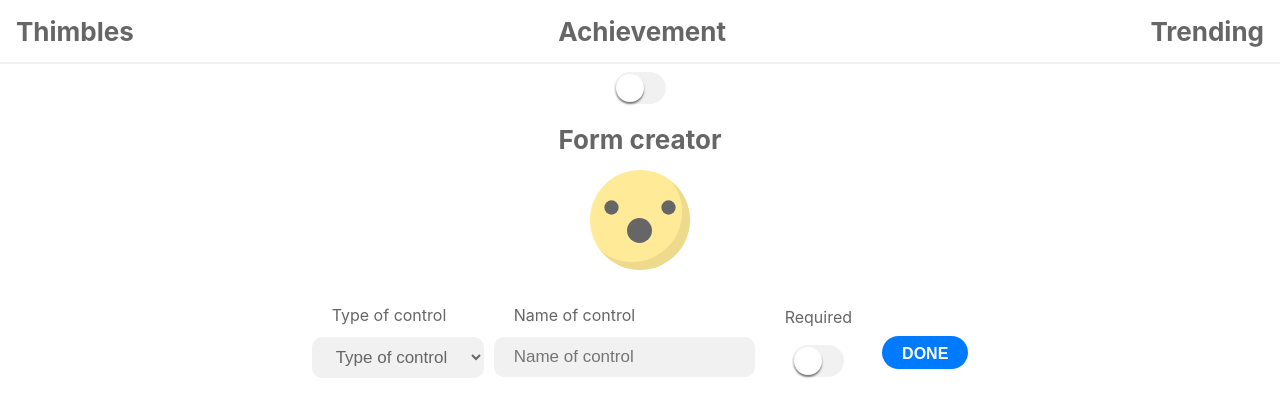
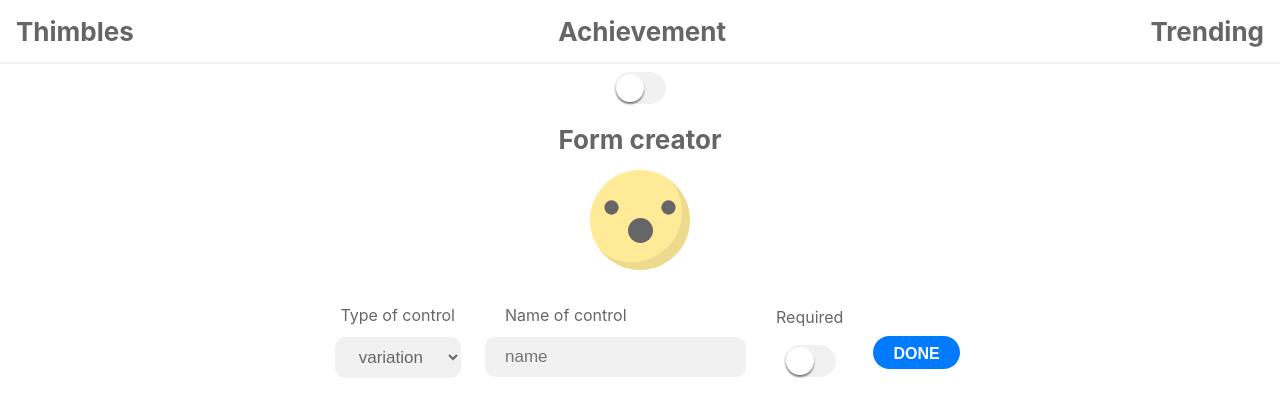
Before and after one commit to Manviel/RaisinBread, a React (Create React App) app: page /tool in a window 1280 px wide. Shown: the top 416 px of the page. Built offline with nearby package versions, Linux system fonts and the light colour scheme.

Commit message:
Added label to form control

```diff
--- a/src/forms/Field/Input.css
+++ b/src/forms/Field/Input.css
@@ -12,3 +12,8 @@
   color: #ff2d55;
   margin-bottom: 12px;
 }
+
+.label {
+  width: 100%;
+  padding-left: 40px;
+}
--- a/src/forms/Field/index.js
+++ b/src/forms/Field/index.js
@@ -3,10 +3,11 @@ import React from "react";
 import "./Input.css";
 
 export const Input = props => {
-  const { name, type, required, value, onChange, error } = props;
+  const { name, type, required, value, onChange, error, label } = props;
 
   return (
     <>
+      {label && <label className="label">{label}</label>}
       <input
         name={name}
         type={type}
@@ -22,10 +23,11 @@ export const Input = props => {
 };
 
 export const Select = props => {
-  const { name, options, required, value, onChange, error } = props;
+  const { name, options, required, value, onChange, error, label } = props;
 
   return (
     <>
+      {label && <label className="label">{label}</label>}
       <select
         name={name}
         required={required}
@@ -35,8 +37,8 @@ export const Select = props => {
       >
         <option value="">{name}</option>
         {options.map(o => (
-          <option key={Math.random()} value={o}>
-            {o}
+          <option key={Math.random()} value={o.value}>
+            {o.key}
           </option>
         ))}
       </select>
--- a/src/layouts/ToolForm/Form.js
+++ b/src/layouts/ToolForm/Form.js
@@ -1,6 +1,7 @@
 import React from "react";
 
 import Checkbox from "../../forms/Checkbox";
+import { Input, Select } from "../../forms/Field";
 
 import useForm from "../../utils/useForm";
 import validate from "./validation";
@@ -30,69 +31,75 @@ const Form = ({ controls, setControls }) => {
       noValidate
     >
       <div className="flex col center group">
-        <label className="label">Type of control</label>
-        <select
+        <Select
+          label="Type of control"
           name="variation"
-          className="control"
           onChange={handleChange}
           value={values.variation || ""}
+          error={errors.variation}
+          options={[
+            {
+              key: "Input",
+              value: "input"
+            },
+            {
+              key: "Textarea",
+              value: "textarea"
+            },
+            {
+              key: "Select",
+              value: "select"
+            }
+          ]}
           required
-        >
-          <option value="">Type of control</option>
-          <option value="input">Input</option>
-          <option value="textarea">Textarea</option>
-          <option value="select">Select</option>
-        </select>
-        {errors.variation && <span className="helper">{errors.variation}</span>}
+        />
       </div>
 
       <div className="flex col center group">
-        <label className="label">Name of control</label>
-        <input
+        <Input
+          label="Name of control"
           name="name"
           type="text"
-          className="control"
-          placeholder="Name of control"
           onChange={handleChange}
           value={values.name || ""}
+          error={errors.name}
           required
         />
-        {errors.name && <span className="helper">{errors.name}</span>}
       </div>
 
       {values.variation && (
         <div className="flex col center group">
           {values.variation === "input" && (
-            <>
-              <label className="label">Type of input</label>
-              <select
+            <Select
+              label="Type of input"
               name="type"
-                className="control"
               onChange={handleChange}
               value={values.type || ""}
+              error={errors.type}
+              options={[
+                {
+                  key: "Text",
+                  value: "text"
+                },
+                {
+                  key: "Number",
+                  value: "number"
+                }
+              ]}
               required
-              >
-                <option value="">Type of input</option>
-                <option value="text">Text</option>
-                <option value="number">Number</option>
-              </select>
-            </>
+            />
           )}
           {values.variation === "select" && (
-            <>
-              <label className="label">Write options separated by commas</label>
-              <input
+            <Input
+              label="Write options separated by commas"
               name="type"
               type="text"
-                className="control"
-                placeholder="Write options separated by commas"
               onChange={handleChange}
               value={values.type || ""}
+              error={errors.type}
               required
             />
-            </>
           )}
-          {errors.type && <span className="helper">{errors.type}</span>}
         </div>
       )}
 
@@ -107,21 +114,18 @@ const Form = ({ controls, setControls }) => {
 
       {controls.length >= 1 && (
         <div className="flex col center group">
-          <label className="label">Select control to communicate</label>
-          <select
+          <Select
+            label="Select control to communicate"
             name="communicate"
-            className="control"
             onChange={handleChange}
             value={values.communicate || ""}
+            error={errors.communicate}
+            options={controls.map(c => ({
+              key: c.name,
+              value: c.name
+            }))}
             required
-          >
-            <option value="">Select control to communicate</option>
-            {controls.map(c => (
-              <option key={`op-${c.id}`} value={c.name}>
-                {c.name}
-              </option>
-            ))}
-          </select>
+          />
         </div>
       )}
 
--- a/src/layouts/ToolForm/ToolForm.css
+++ b/src/layouts/ToolForm/ToolForm.css
@@ -2,8 +2,3 @@
   margin-right: 10px;
   height: 82px;
 }
-
-.label {
-  width: 100%;
-  padding-left: 40px;
-}
--- a/src/utils/renderType.js
+++ b/src/utils/renderType.js
@@ -35,7 +35,10 @@ const renderType = (arg, values, errors, handleChange) => {
           required={arg.required}
           value={values[arg.name] || ""}
           onChange={handleChange}
-          options={arg.type.split(", ")}
+          options={arg.type.split(", ").map(t => ({
+            key: t,
+            value: t
+          }))}
           error={errors[arg.name]}
         />
       );
```
Lines whose indentation alone changed are shown as unchanged.
